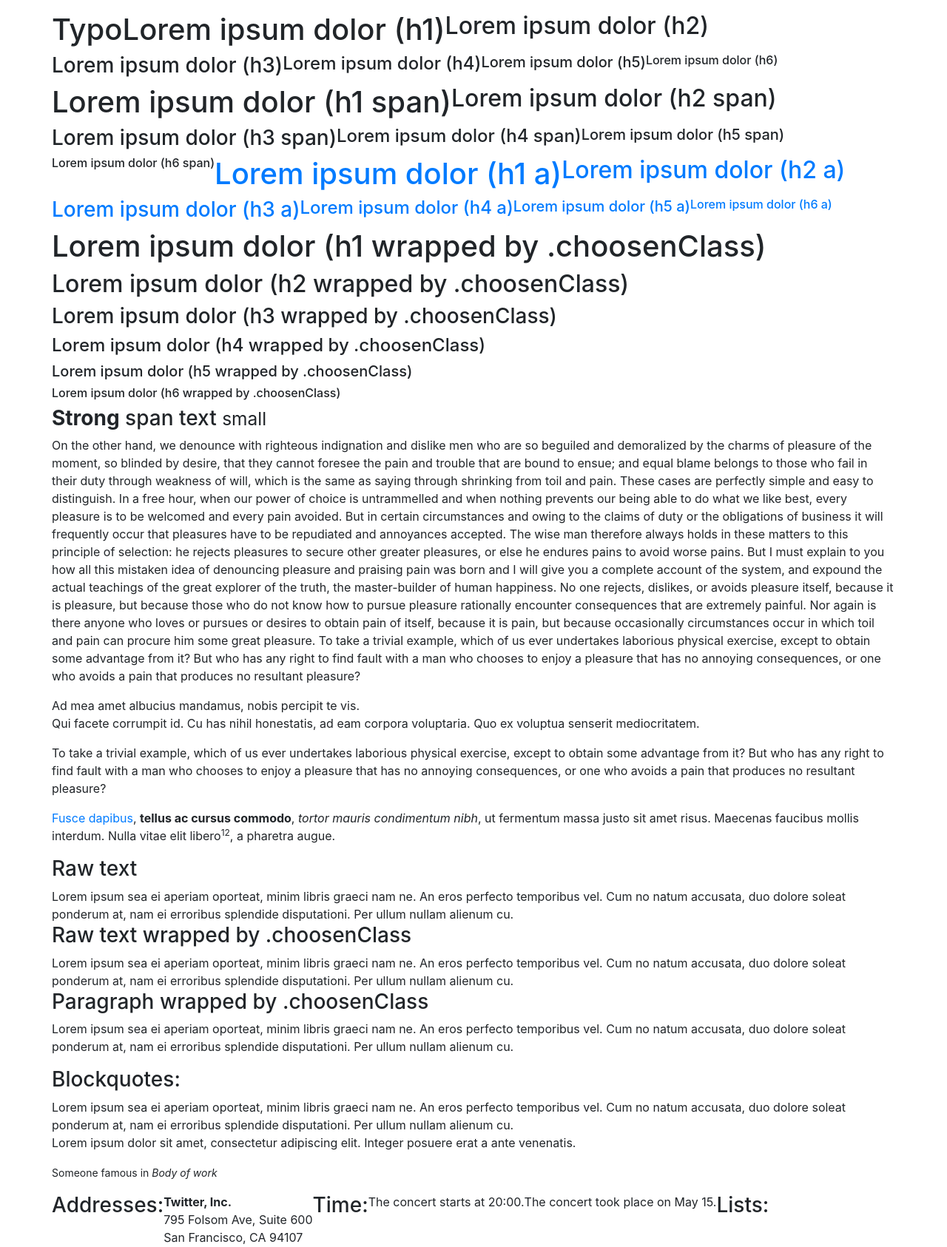
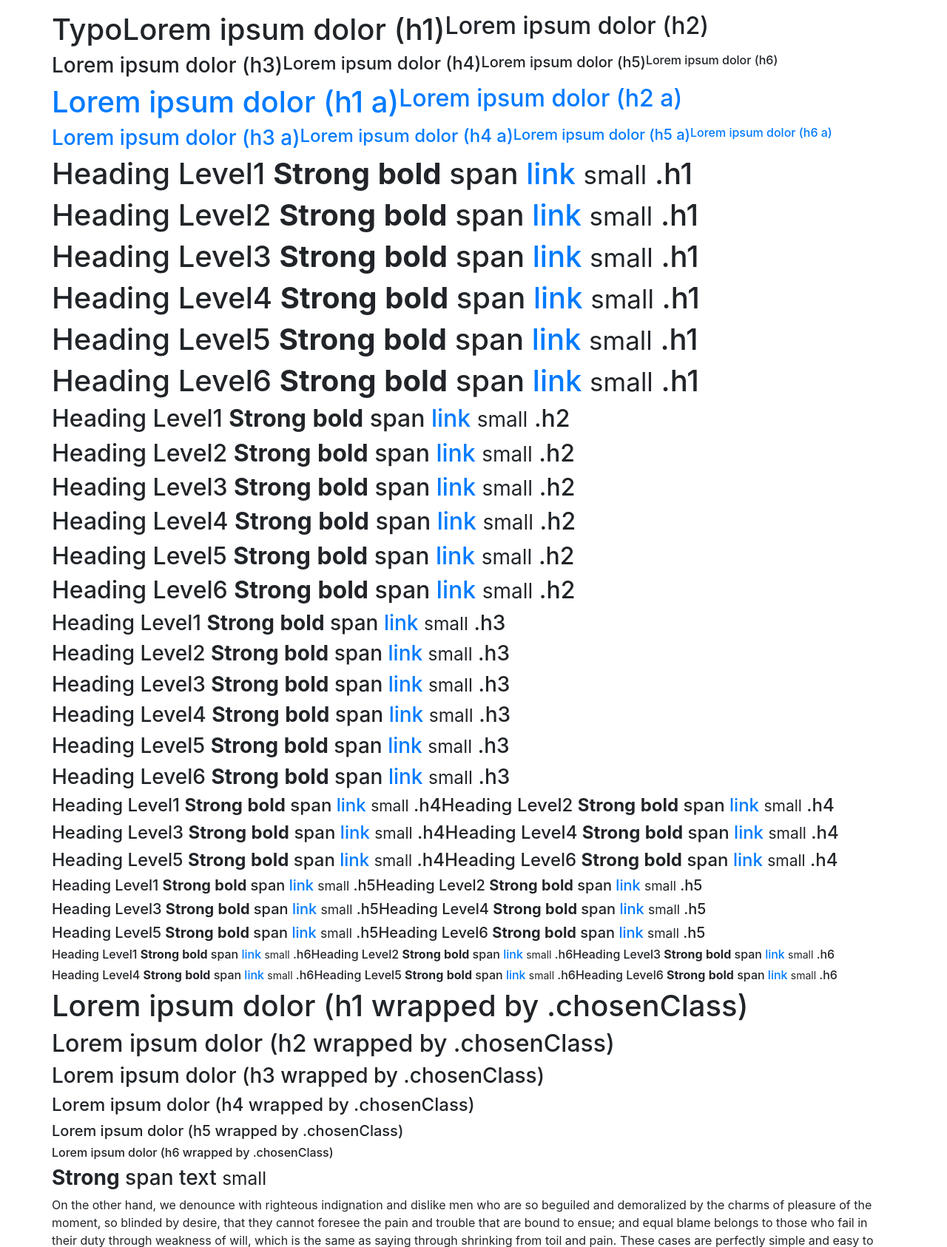
Before and after one commit to zyxneo/styleguide, a PHP site: page /typo.php in a window 1280 px wide. Shown: the part 192-1878 px from the top of the page at 74% size. Run offline with PHP 8.4, Linux system fonts and the light colour scheme; some libraries are stand-ins or nearby versions.

Commit message:
headings updated

```diff
--- a/php/typo.php
+++ b/php/typo.php
@@ -7,12 +7,7 @@
 	<h4>Lorem ipsum dolor (h4)</h4>
 	<h5>Lorem ipsum dolor (h5)</h5>
 	<h6>Lorem ipsum dolor (h6)</h6>
-	<h1><span>Lorem ipsum dolor (h1 span)</span></h1>
-	<h2><span>Lorem ipsum dolor (h2 span)</span></h2>
-	<h3><span>Lorem ipsum dolor (h3 span)</span></h3>
-	<h4><span>Lorem ipsum dolor (h4 span)</span></h4>
-	<h5><span>Lorem ipsum dolor (h5 span)</span></h5>
-	<h6><span>Lorem ipsum dolor (h6 span)</span></h6>
+
 	<h1><a href="#"><span>Lorem ipsum dolor (h1 a)</span></a></h1>
 	<h2><a href="#"><span>Lorem ipsum dolor (h2 a)</span></a></h2>
 	<h3><a href="#"><span>Lorem ipsum dolor (h3 a)</span></a></h3>
@@ -20,13 +15,55 @@
 	<h5><a href="#"><span>Lorem ipsum dolor (h5 a)</span></a></h5>
 	<h6><a href="#"><span>Lorem ipsum dolor (h6 a)</span></a></h6>
 
-	<div class="choosenClass">
-		<h1>Lorem ipsum dolor (h1 wrapped by .choosenClass)</h1>
-		<h2>Lorem ipsum dolor (h2 wrapped by .choosenClass)</h2>
-		<h3>Lorem ipsum dolor (h3 wrapped by .choosenClass)</h3>
-		<h4>Lorem ipsum dolor (h4 wrapped by .choosenClass)</h4>
-		<h5>Lorem ipsum dolor (h5 wrapped by .choosenClass)</h5>
-		<h6>Lorem ipsum dolor (h6 wrapped by .choosenClass)</h6>
+	<h1 class="h1">Heading Level1 <strong>Strong</strong> <b>bold</b> <span>span</span> <a href="#">link</a> <small>small</small> .h1</h1>
+	<h2 class="h1">Heading Level2 <strong>Strong</strong> <b>bold</b> <span>span</span> <a href="#">link</a> <small>small</small> .h1</h2>
+	<h3 class="h1">Heading Level3 <strong>Strong</strong> <b>bold</b> <span>span</span> <a href="#">link</a> <small>small</small> .h1</h3>
+	<h4 class="h1">Heading Level4 <strong>Strong</strong> <b>bold</b> <span>span</span> <a href="#">link</a> <small>small</small> .h1</h4>
+	<h5 class="h1">Heading Level5 <strong>Strong</strong> <b>bold</b> <span>span</span> <a href="#">link</a> <small>small</small> .h1</h5>
+	<h6 class="h1">Heading Level6 <strong>Strong</strong> <b>bold</b> <span>span</span> <a href="#">link</a> <small>small</small> .h1</h6>
+
+	<h1 class="h2">Heading Level1 <strong>Strong</strong> <b>bold</b> <span>span</span> <a href="#">link</a> <small>small</small> .h2</h1>
+	<h2 class="h2">Heading Level2 <strong>Strong</strong> <b>bold</b> <span>span</span> <a href="#">link</a> <small>small</small> .h2</h2>
+	<h3 class="h2">Heading Level3 <strong>Strong</strong> <b>bold</b> <span>span</span> <a href="#">link</a> <small>small</small> .h2</h3>
+	<h4 class="h2">Heading Level4 <strong>Strong</strong> <b>bold</b> <span>span</span> <a href="#">link</a> <small>small</small> .h2</h4>
+	<h5 class="h2">Heading Level5 <strong>Strong</strong> <b>bold</b> <span>span</span> <a href="#">link</a> <small>small</small> .h2</h5>
+	<h6 class="h2">Heading Level6 <strong>Strong</strong> <b>bold</b> <span>span</span> <a href="#">link</a> <small>small</small> .h2</h6>
+
+	<h1 class="h3">Heading Level1 <strong>Strong</strong> <b>bold</b> <span>span</span> <a href="#">link</a> <small>small</small> .h3</h1>
+	<h2 class="h3">Heading Level2 <strong>Strong</strong> <b>bold</b> <span>span</span> <a href="#">link</a> <small>small</small> .h3</h2>
+	<h3 class="h3">Heading Level3 <strong>Strong</strong> <b>bold</b> <span>span</span> <a href="#">link</a> <small>small</small> .h3</h3>
+	<h4 class="h3">Heading Level4 <strong>Strong</strong> <b>bold</b> <span>span</span> <a href="#">link</a> <small>small</small> .h3</h4>
+	<h5 class="h3">Heading Level5 <strong>Strong</strong> <b>bold</b> <span>span</span> <a href="#">link</a> <small>small</small> .h3</h5>
+	<h6 class="h3">Heading Level6 <strong>Strong</strong> <b>bold</b> <span>span</span> <a href="#">link</a> <small>small</small> .h3</h6>
+
+	<h1 class="h4">Heading Level1 <strong>Strong</strong> <b>bold</b> <span>span</span> <a href="#">link</a> <small>small</small> .h4</h1>
+	<h2 class="h4">Heading Level2 <strong>Strong</strong> <b>bold</b> <span>span</span> <a href="#">link</a> <small>small</small> .h4</h2>
+	<h3 class="h4">Heading Level3 <strong>Strong</strong> <b>bold</b> <span>span</span> <a href="#">link</a> <small>small</small> .h4</h3>
+	<h4 class="h4">Heading Level4 <strong>Strong</strong> <b>bold</b> <span>span</span> <a href="#">link</a> <small>small</small> .h4</h4>
+	<h5 class="h4">Heading Level5 <strong>Strong</strong> <b>bold</b> <span>span</span> <a href="#">link</a> <small>small</small> .h4</h5>
+	<h6 class="h4">Heading Level6 <strong>Strong</strong> <b>bold</b> <span>span</span> <a href="#">link</a> <small>small</small> .h4</h6>
+
+	<h1 class="h5">Heading Level1 <strong>Strong</strong> <b>bold</b> <span>span</span> <a href="#">link</a> <small>small</small> .h5</h1>
+	<h2 class="h5">Heading Level2 <strong>Strong</strong> <b>bold</b> <span>span</span> <a href="#">link</a> <small>small</small> .h5</h2>
+	<h3 class="h5">Heading Level3 <strong>Strong</strong> <b>bold</b> <span>span</span> <a href="#">link</a> <small>small</small> .h5</h3>
+	<h4 class="h5">Heading Level4 <strong>Strong</strong> <b>bold</b> <span>span</span> <a href="#">link</a> <small>small</small> .h5</h4>
+	<h5 class="h5">Heading Level5 <strong>Strong</strong> <b>bold</b> <span>span</span> <a href="#">link</a> <small>small</small> .h5</h5>
+	<h6 class="h5">Heading Level6 <strong>Strong</strong> <b>bold</b> <span>span</span> <a href="#">link</a> <small>small</small> .h5</h6>
+
+	<h1 class="h6">Heading Level1 <strong>Strong</strong> <b>bold</b> <span>span</span> <a href="#">link</a> <small>small</small> .h6</h1>
+	<h2 class="h6">Heading Level2 <strong>Strong</strong> <b>bold</b> <span>span</span> <a href="#">link</a> <small>small</small> .h6</h2>
+	<h3 class="h6">Heading Level3 <strong>Strong</strong> <b>bold</b> <span>span</span> <a href="#">link</a> <small>small</small> .h6</h3>
+	<h4 class="h6">Heading Level4 <strong>Strong</strong> <b>bold</b> <span>span</span> <a href="#">link</a> <small>small</small> .h6</h4>
+	<h5 class="h6">Heading Level5 <strong>Strong</strong> <b>bold</b> <span>span</span> <a href="#">link</a> <small>small</small> .h6</h5>
+	<h6 class="h6">Heading Level6 <strong>Strong</strong> <b>bold</b> <span>span</span> <a href="#">link</a> <small>small</small> .h6</h6>
+
+	<div class="chosenClass">
+		<h1>Lorem ipsum dolor (h1 wrapped by .chosenClass)</h1>
+		<h2>Lorem ipsum dolor (h2 wrapped by .chosenClass)</h2>
+		<h3>Lorem ipsum dolor (h3 wrapped by .chosenClass)</h3>
+		<h4>Lorem ipsum dolor (h4 wrapped by .chosenClass)</h4>
+		<h5>Lorem ipsum dolor (h5 wrapped by .chosenClass)</h5>
+		<h6>Lorem ipsum dolor (h6 wrapped by .chosenClass)</h6>
 	</div>
 
 
@@ -44,13 +81,13 @@
 	<h3>Raw text</h3>
 	Lorem ipsum sea ei aperiam oporteat, minim libris graeci nam ne. An eros perfecto temporibus vel. Cum no natum accusata, duo dolore soleat ponderum at, nam ei erroribus splendide disputationi. Per ullum nullam alienum cu.
 
-	<h3>Raw text wrapped by .choosenClass</h3>
-	<div class="choosenClass">
+	<h3>Raw text wrapped by .chosenClass</h3>
+	<div class="chosenClass">
 		Lorem ipsum sea ei aperiam oporteat, minim libris graeci nam ne. An eros perfecto temporibus vel. Cum no natum accusata, duo dolore soleat ponderum at, nam ei erroribus splendide disputationi. Per ullum nullam alienum cu.
 	</div>
 
-	<h3>Paragraph wrapped by .choosenClass</h3>
-	<div class="choosenClass">
+	<h3>Paragraph wrapped by .chosenClass</h3>
+	<div class="chosenClass">
 		<p>Lorem ipsum sea ei aperiam oporteat, minim libris graeci nam ne. An eros perfecto temporibus vel. Cum no natum accusata, duo dolore soleat ponderum at, nam ei erroribus splendide disputationi. Per ullum nullam alienum cu.</p>
 	</div>
 
```
